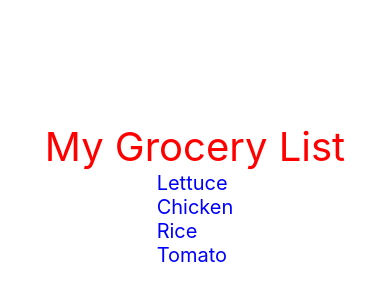
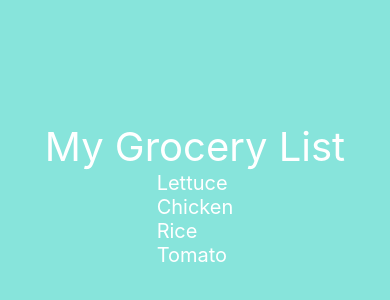
Before and after one commit to aaronchan73/sarap, a React Native app: screen /GroceryList in a window 390 px wide. Shown: the part 228-528 px from the top of the page. Built offline with nearby package versions, Linux system fonts and the light colour scheme.

Commit message:
Added styling

```diff
--- a/App.js
+++ b/App.js
@@ -17,7 +17,7 @@ export default function App() {
 const styles = StyleSheet.create({
   container: {
     flex: 1,
-    backgroundColor: '#fff',
+    backgroundColor: '#87E4DB',
     alignItems: 'center',
     justifyContent: 'center',
   },
--- a/components/GroceryList.js
+++ b/components/GroceryList.js
@@ -1,15 +1,22 @@
 import React from "react";
-import { View, Text } from "react-native";
+import { View, Text, StyleSheet } from "react-native";
 
 const GroceryList = () => {
   return (
     <View>
-      <Text style={{ color: "blue", fontSize: 20 }}>Lettuce</Text>
-      <Text style={{ color: "blue", fontSize: 20 }}>Chicken</Text>
-      <Text style={{ color: "blue", fontSize: 20 }}>Rice</Text>
-      <Text style={{ color: "blue", fontSize: 20 }}>Tomato</Text>
+      <Text style={styles.item}>Lettuce</Text>
+      <Text style={styles.item}>Chicken</Text>
+      <Text style={styles.item}>Rice</Text>
+      <Text style={styles.item}>Tomato</Text>
     </View>
   );
 };
 
+const styles = StyleSheet.create({
+  item: {
+    color: "white",
+    fontSize: 20,
+  },
+});
+
 export default GroceryList;
--- a/components/Home.js
+++ b/components/Home.js
@@ -1,12 +1,19 @@
 import React from "react";
-import { View, Text } from "react-native";
+import { View, Text, StyleSheet } from "react-native";
 
 const Home = () => {
   return (
     <View>
-      <Text style={{color: 'red', fontSize: 40}}>My Grocery List</Text>
+      <Text style={styles.title}>My Grocery List</Text>
     </View>
   );
 };
 
+const styles = StyleSheet.create({
+  title: {
+    color: "white",
+    fontSize: 40,
+  },
+});
+
 export default Home;
```
